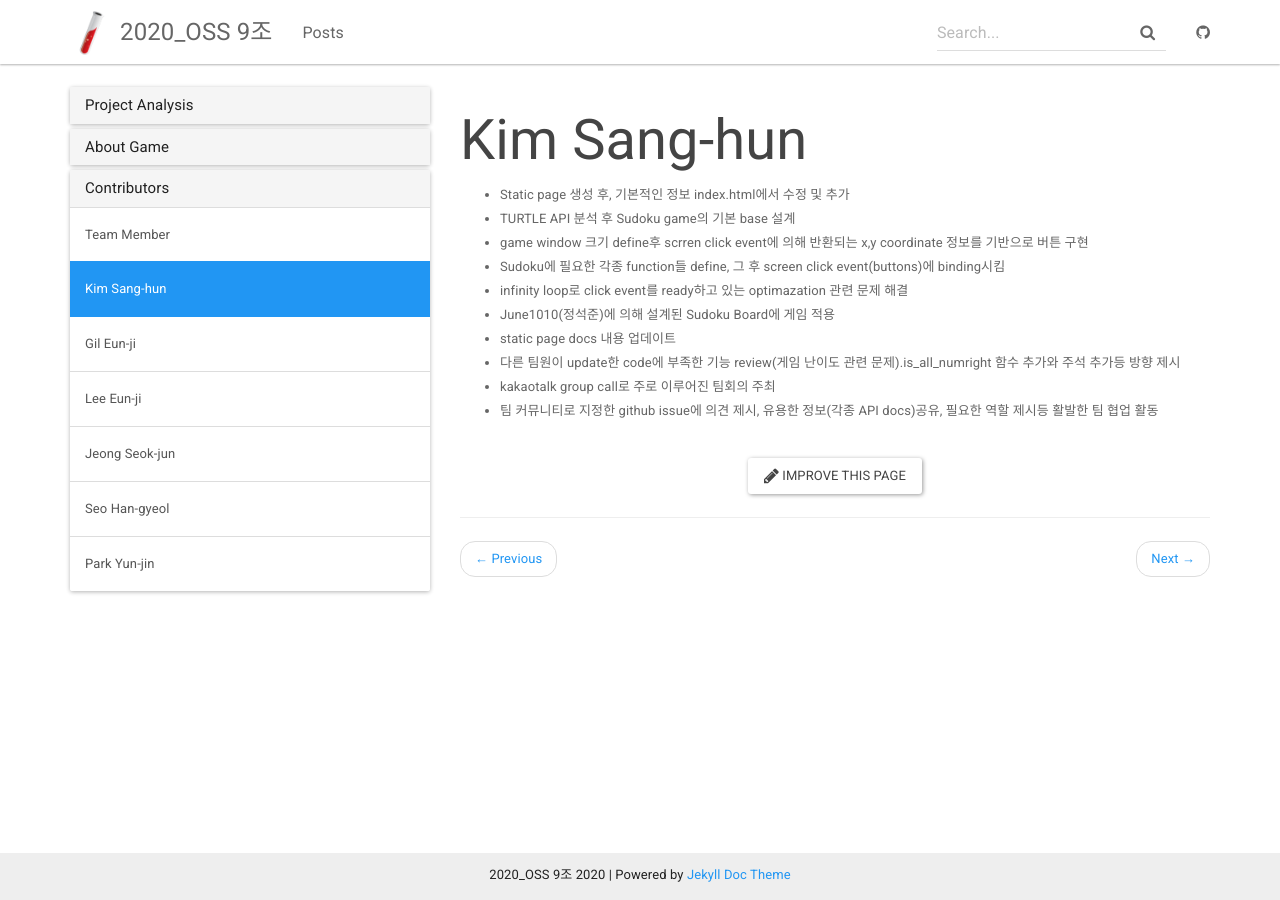
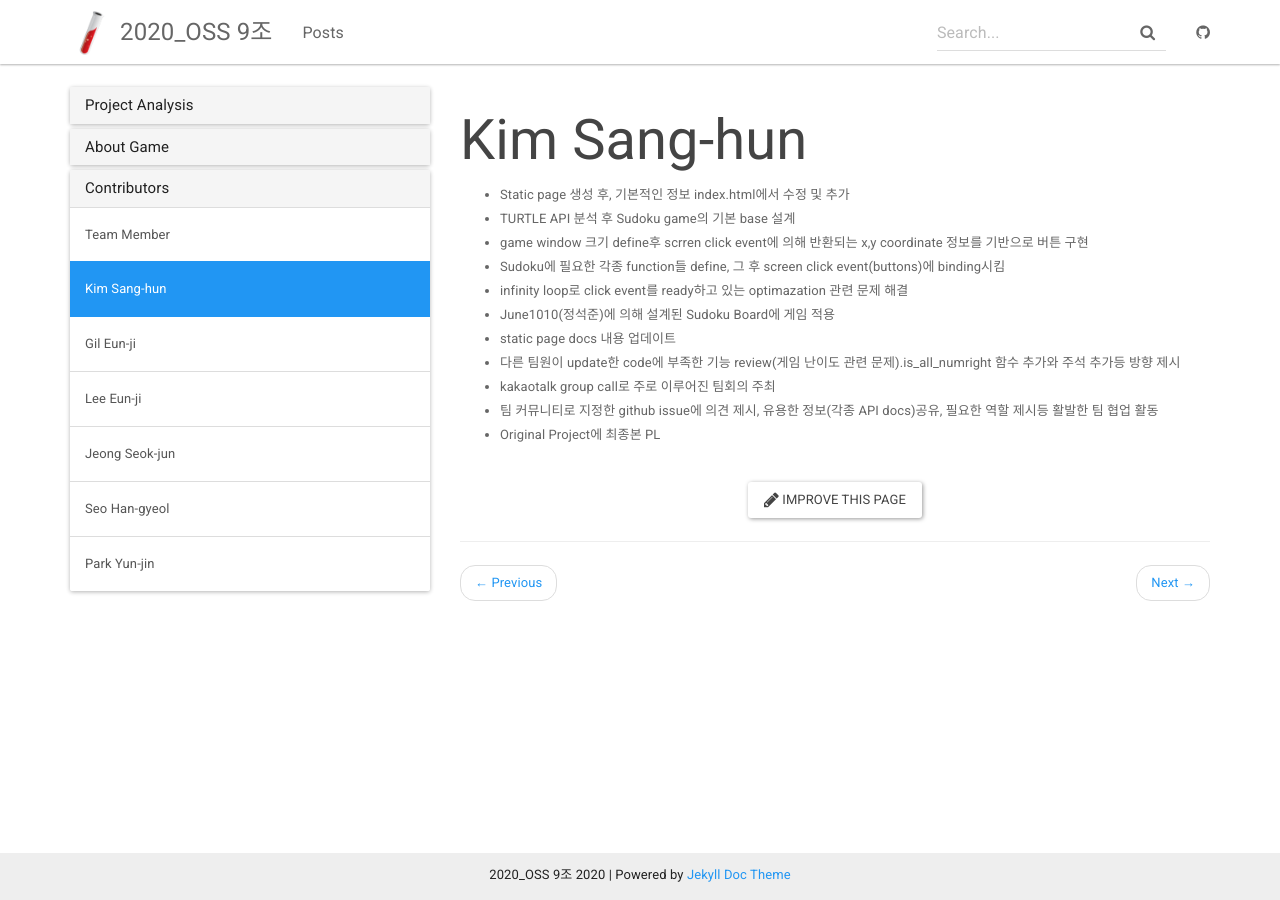
Before and after one commit to doolim98/2020-2-OSS-9, a Jekyll site: the page built from _docs/Teamrole/kimsanghun_role.md, in a window 1280 px wide. Built offline with Jekyll 4.4.1, drawn with Linux system fonts in a browser that asks for light colours.

Commit message:
Update kimsanghun_role.md

```diff
--- a/_docs/Teamrole/kimsanghun_role.md
+++ b/_docs/Teamrole/kimsanghun_role.md
@@ -13,3 +13,4 @@ permalink: /docs/kimsanghun_role/
 - 다른 팀원이 update한 code에 부족한 기능 review(게임 난이도 관련 문제).is_all_numright 함수 추가와 주석 추가등 방향 제시
 - kakaotalk group call로 주로 이루어진 팀회의 주최
 - 팀 커뮤니티로 지정한 github issue에 의견 제시, 유용한 정보(각종 API docs)공유, 필요한 역할 제시등 활발한 팀 협업 활동
+- Original Project에 최종본 PL
```
